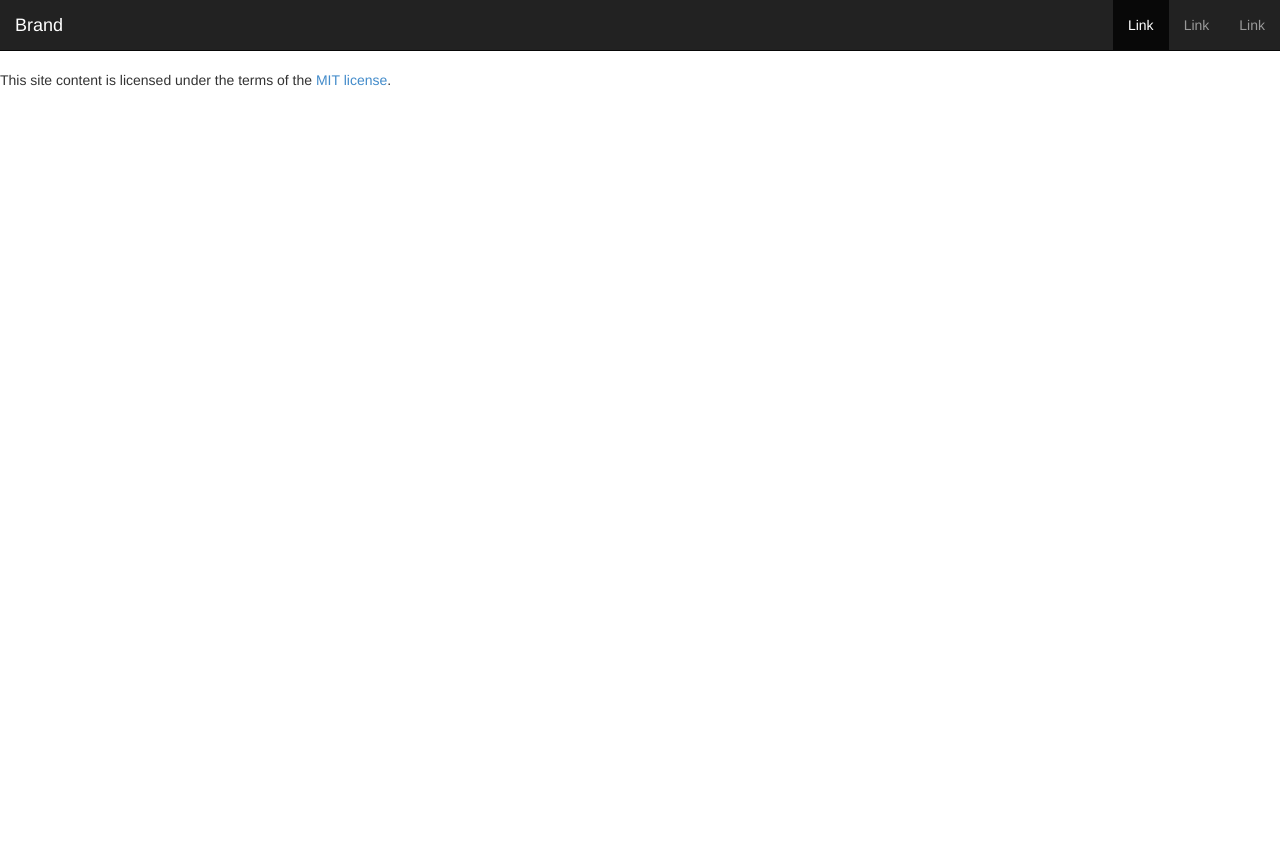
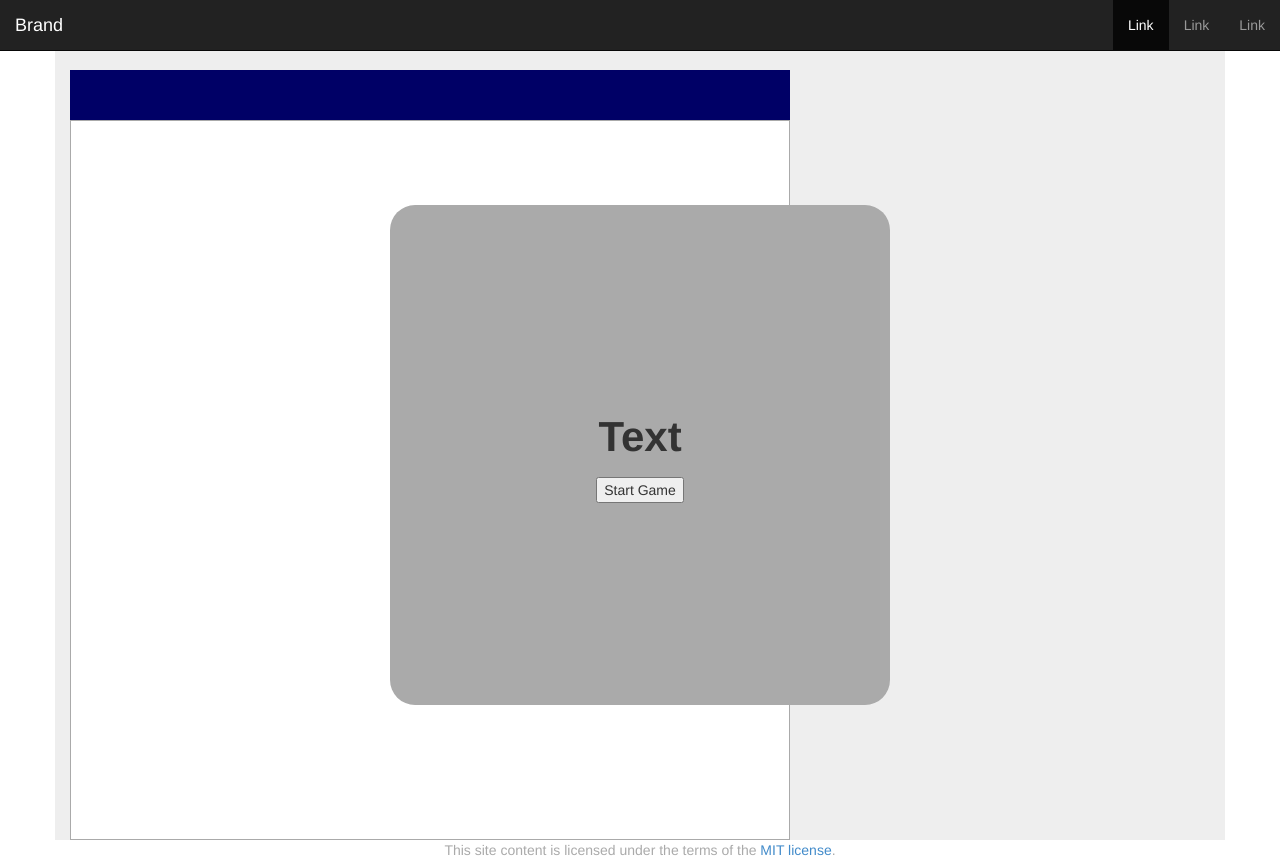
Before and after one commit to jhobz/snake, a plain HTML site: page index.html in a window 1280 px wide. Before the commit the page ends 800 px from the top, so only its background shows below. Drawn offline with Linux system fonts and the light colour scheme.

Commit message:
Add preliminary Controller and begin state styling

```diff
--- a/css/game.css
+++ b/css/game.css
@@ -0,0 +1,15 @@
+.scoreboard {
+	width: 720px;
+	height: 50px;
+}
+
+.board {
+	width: 720px;
+	height: 720px;
+	border: 1px solid #aaa;
+}
+
+.board td {
+	width: 23px;
+	height: 23px;
+}
--- a/css/ui.css
+++ b/css/ui.css
@@ -1,3 +1,48 @@
+.vertically-center {
+	position: relative;
+	top: 50%;
+	-webkit-transform: translateY(-50%);
+	   -moz-transform: translateY(-50%);
+	        transform: translateY(-50%);
+}
+
 .main-content {
 	padding-top: 70px;
+	background-color: #eee;
 }
+
+.game-container {
+	position: relative;
+}
+
+.game-container .overlay {
+	position: absolute;
+	top: 0;
+	left: 0;
+	right: 0;
+	bottom: 0;
+}
+
+.game-container .overlay .overlay-wrapper {
+	width: 100%;
+	height: 100%;
+}
+
+.game-container .overlay .overlay-bg {
+	background-color: #aaa;
+	width: 500px;
+	height: 500px;
+	border-radius: 25px;
+	display: block;
+	margin: 0 auto;
+}
+
+.title {
+	font-size: 3em;
+	font-weight: bold;
+}
+
+footer {
+	color: #aaa;
+	text-align: center;
+}
--- a/index.html
+++ b/index.html
@@ -43,11 +43,12 @@
 					$(function() {
 						var config = {};
 						var game = new SnakeGame($('#game-container'), config);
+						game.init();
 					})
 				</script>
 			</div>
 		</section>
-		<footer>
+		<footer class="container">
 			This site content is licensed under the terms of the
 			<a href="http://en.wikipedia.org/en/MIT_License">MIT license</a>.
 		</footer>
--- a/js/app.js
+++ b/js/app.js
@@ -1,32 +1,47 @@
 /**
   * Wrapper object for game. Used to separate game from global namespace.
   */
-function SnakeGame(containerId, config) {
+function SnakeGame(containerId, userConfig) {
 
 	var defaults = {
 		GAME_WIDTH   : 30,
 		GAME_HEIGHT  : 30,
-		SCREEN_WIDTH : 750,
-		SCREEN_HEIGHT: 750
+		SCREEN_WIDTH : 720,
+		SCREEN_HEIGHT: 720,
+		SBOARD_COLOR : "#006",
+		BOARD_COLOR  : "white",
+		SNAKE_COLOR  : "black"
 	};
 
 	var constants = {
-		DIRECTION_UP     : 1,
+		DIRECTION_DOWN   : 1,
 		DIRECTION_RIGHT  : 2,
-		DIRECTION_DOWN   : -1,
+		DIRECTION_UP     : -1,
 		DIRECTION_LEFT   : -2,
-		DIRECTION_DEFAULT: 2,
+		DIRECTION_DEFAULT: 2, // Right
 		STATE_START      : 1,
 		STATE_PAUSED     : 2,
 		STATE_PLAYING    : 3,
 		STATE_END        : 4
 	};
 
-	var container = $(containerId);
-	var config = config ? merge(defaults, config) : defaultConfig;
+	var container, config, state, board, snake, scoreboard, view, controller;
+
+	container = $(containerId);
+	config = userConfig ? merge(defaults, userConfig) : defaultConfig;
 
 	this.CELL_WIDTH  = config.SCREEN_WIDTH / config.GAME_WIDTH;
 	this.CELL_HEIGHT = config.SCREEN_HEIGHT / config.GAME_HEIGHT;
+
+	this.init = function() {
+		state      = constants.STATE_START;
+		board      = new Board(config.GAME_WIDTH, config.GAME_HEIGHT);
+		snake      = new Snake();
+		view       = new View();
+		controller = new Controller();
+		view.init();
+		controller.init();
+	}
 
 	/**
 	  * Simple matrix class to be utilized by game board.
@@ -81,8 +96,6 @@ function SnakeGame(containerId, config) {
 		}
 	}
 
-	var board = new Board(config.GAME_WIDTH, config.GAME_HEIGHT);
-
 	/**
 	  * Point class for game board.
 	  */
@@ -90,15 +103,25 @@ function SnakeGame(containerId, config) {
 		this.x = x;
 		this.y = y;
 
+		// Move point in specified direction. Throw an error if
+		// no valid direction is given.
 		this.movePoint = function(heading) {
+			var newPoint = this.nextPoint(heading);
+			this.x = newPoint.x;
+			this.y = newPoint.y;
+		}
+
+		// Return the next point in the specified direction or throw
+		// an error if no valid direction is given.
+		this.nextPoint = function(heading) {
 			if (heading == constants.DIRECTION_LEFT)
-				this.x--;
+				return new Point(this.x - 1, this.y);
 			else if (heading == constants.DIRECTION_UP)
-				this.y--;
+				return new Point(this.x, this.y - 1);
 			else if (heading == constants.DIRECTION_RIGHT)
-				this.x++;
+				return new Point(this.x + 1, this.y);
 			else if (heading == constants.DIRECTION_DOWN)
-				this.y++;
+				return new Point(this.x, this.y + 1);
 			else
 				throw "Cannot calculate next point (invalid direction)";
 		}
@@ -110,16 +133,15 @@ function SnakeGame(containerId, config) {
 	function Snake(origin, direction) {
 		var head = tail = origin instanceof Point ? origin : new Point(0, 0);
 		var heading = direction || constants.DIRECTION_DEFAULT;
+		var snakeId = this.generateId();
+		console.log(snakeId);
 		this.length = 1;
 
-		// Attempt to change the heading of the snake. Returns true if
-		// the heading was changed. Return false if the direction
-		// cannot be changed (if the snake is against the wall).
+		// Attempt to change the heading of the snake. Return true if the heading
+		// was changed. Return false if the direction cannot be changed (if the snake
+		// is against the wall or an invalid direction is specified).
 		this.changeDirection = function(dir) {
-			if (!dir || dir < -2 || dir > 2 || !(dir instanceof Number))
-				throw "Invalid snake direction";
-
-			var newPoint = head.movePoint(dir);
+			var newPoint = head.nextPoint(dir);
 			if (board.isValidPoint(newPoint)) {
 				heading = dir;
 				return true;
@@ -131,8 +153,126 @@ function SnakeGame(containerId, config) {
 		// direction. The point should already be checked for validity
 		// by the game engine before calling the move() function.
 		this.move = function() {
-			head = head.movePoint(heading);
+			head.movePoint(heading);
 			this.length++;
+		}
+	}
+	/**
+	  * Persistent id is used to identify individual snakes on the game board.
+	  */
+	Snake.prototype.id = 1;
+	Snake.prototype.generateId = function() {
+		return Snake.prototype.id++;
+	}
+
+	function Scoreboard(config) {
+
+	}
+
+	/**
+	  * View class responsible for adding elements to the DOM and changing states.
+	  */
+	function View() {
+		var $parentElem = container;
+		var $board, $score, $hscore;
+
+		this.init = function() {
+			insertScoreboard();
+			insertBoard();
+			this.renderState(constants.STATE_START);
+		}
+
+		// Render specified state. Throw error if invalid state is specified.
+		this.renderState = function(state) {
+			if (state == constants.STATE_START)
+				renderStartState();
+			else if (state == constants.STATE_END)
+				renderEndState();
+			else if (state == constants.STATE_PAUSED)
+				renderPauseState();
+			else if (state == constants.STATE_PLAYING)
+				renderPlayState();
+			else
+				throw "Cannot render state: invalid state";
+		}
+
+		// Add scoreboard elements to $parentElem.
+		function insertScoreboard() {
+			var $sb = $('<div class="scoreboard" id="game-sb" />');
+			$sb.css('background-color', config.SBOARD_COLOR);
+			$score  = $('<div class="score pull-left" id="game-sb-score" />');
+			$hscore = $('<div class="score pull-right" id="game-sb-hscore" />');
+			$sb.append($score).append($hscore);
+			$sb.appendTo($parentElem);
+		}
+
+		// Add board elements to $parentElem.
+		function insertBoard() {
+			$board = $('<table class="board" id="game-board" />');
+			$board.css('background-color', config.BOARD_COLOR);
+			for (var r = 0; r < config.GAME_HEIGHT; r++) {
+				var $row = $('<tr />');
+				for (var c = 0; c < config.GAME_WIDTH; c++) {
+					$row.append('<td id="b' + r.toString() + c.toString() +'" />');
+				}
+				$row.appendTo($board);
+			}
+			$board.appendTo($parentElem);
+		}
+
+		function renderStartState() {
+			var $startOverlay = $('<div class="overlay" id="game-overlay" />');
+			var $overlayContent = $('<div class="overlay-wrapper">' +
+				'<div class="overlay-bg vertically-center">' +
+				'<div class="overlay-content text-center vertically-center">' +
+				'<p class="title">Text</p>' +
+				'<button class="">Start Game</button>' +
+				'</div></div></div>');
+			$overlayContent.appendTo($startOverlay);
+			$startOverlay.appendTo($parentElem);
+		}
+
+		function renderEndState() {
+
+		}
+
+		function renderPauseState() {
+
+		}
+
+		function renderPlayState() {
+
+		}
+	}
+
+	/**
+	  * Controller class responsible for running the game and handling user input.
+	  */
+	function Controller() {
+		var intervalHandle;
+
+		this.init = function() {
+
+		}
+
+		this.startGame = function() {
+
+		}
+
+		this.pauseGame = function() {
+
+		}
+
+		this.resumeGame = function() {
+
+		}
+
+		this.endGame = function() {
+
+		}
+
+		this.calculateFrame = function() {
+
 		}
 	}
 
```
